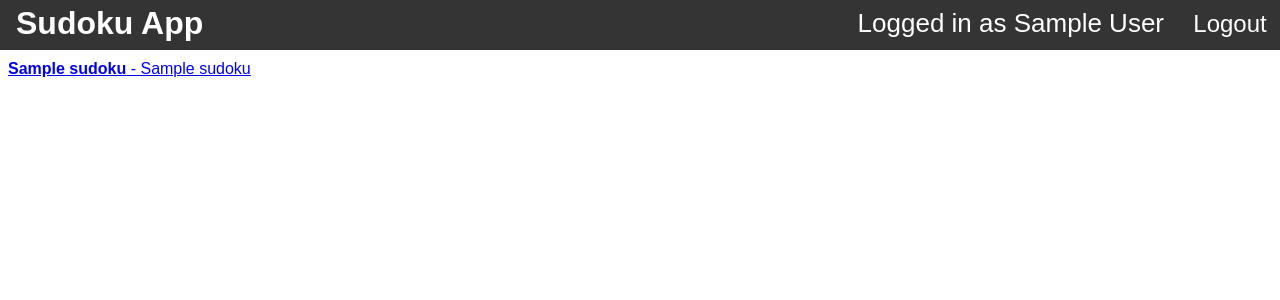
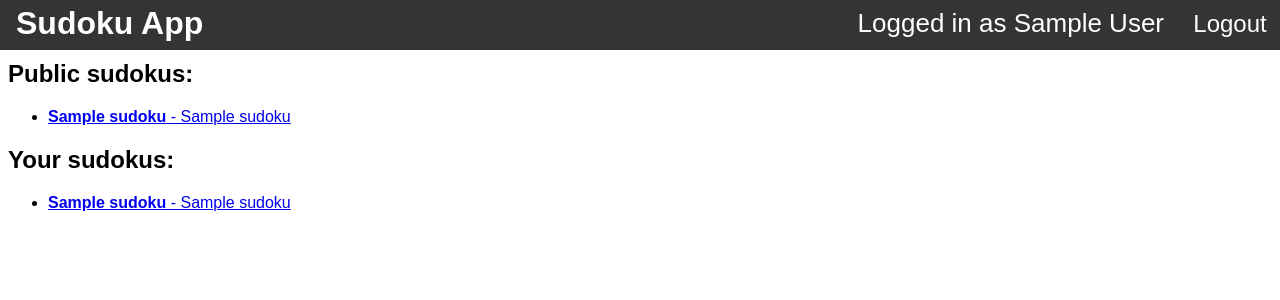
Before and after one commit to Valokoodari/sudoku-app, a Flask app: template application/templates/sudokus.html in a window 1280 px wide. Shown: the top 300 px of the page. Run offline with Flask 2, Linux system fonts and the light colour scheme; the visitor is signed in with stand-in values (Sample User, id 1); the template is opened without the code that fills it: most values are stand-ins (such as "Sample title", 1, 10 or a date in 2020).

Commit message:
List users own sudokus.

```diff
--- a/application/routes.py
+++ b/application/routes.py
@@ -41,7 +41,11 @@ def sudoku(id):
 def sudokus():
     sudokus = db.get_sudokus();
 
-    return render_template("sudokus.html", sudokus=sudokus);
+    user_sudokus = None
+    if "user_id" in session:
+        user_sudokus = db.get_user_sudokus(session["user_id"]);
+
+    return render_template("sudokus.html", sudokus=sudokus, user_sudokus=user_sudokus);
 
 @app.route("/create")
 def create():
--- a/application/templates/index.html
+++ b/application/templates/index.html
@@ -1,7 +1,7 @@
 {% extends "layout.html" %}
 {% block content %}
 <div class="content">
-    <a href="/sudokus">List all public sudokus</a><br>
+    <a href="/sudokus">List sudokus</a><br>
     <a href="/create">Create a new sudoku</a>
 </div>
 {% endblock %}
--- a/application/templates/sudokus.html
+++ b/application/templates/sudokus.html
@@ -1,8 +1,26 @@
 {% extends "layout.html" %}
 {% block content %}
 <div class="content">
-    {% for sudoku in sudokus %}
-    <a href="/sudoku/{{ sudoku[0] }}"><b>{{ sudoku[1] }}</b> - {{ sudoku[2] }}</a><br>
-    {% endfor %}
+    <h2>Public sudokus:</h2>
+    {% if not sudokus %}
+    <p>No public sudokus found</p>
+    {% else %}
+    <ul>
+        {% for sudoku in sudokus %}
+        <li><a href="/sudoku/{{ sudoku[0] }}"><b>{{ sudoku[1] }}</b> - {{ sudoku[2] }}</a><br></li>
+        {% endfor %}
+    </ul>
+    {% endif %}
+    {% if session.user_id %}
+    <h2>Your sudokus:</h2>
+    {% if not user_sudokus %}
+    <p>You haven't created any sudokus</p>
+    {% endif %}
+    <ul>
+        {% for sudoku in user_sudokus %}
+        <li><a href="/sudoku/{{ sudoku[0] }}"><b>{{ sudoku[1] }}</b> - {{ sudoku[2] }}</a><br></li>
+        {% endfor %}
+    </ul>
+    {% endif %}
 </div>
 {% endblock %}
```
Also changed, not shown: application/db.py (+7 -0 lines).
